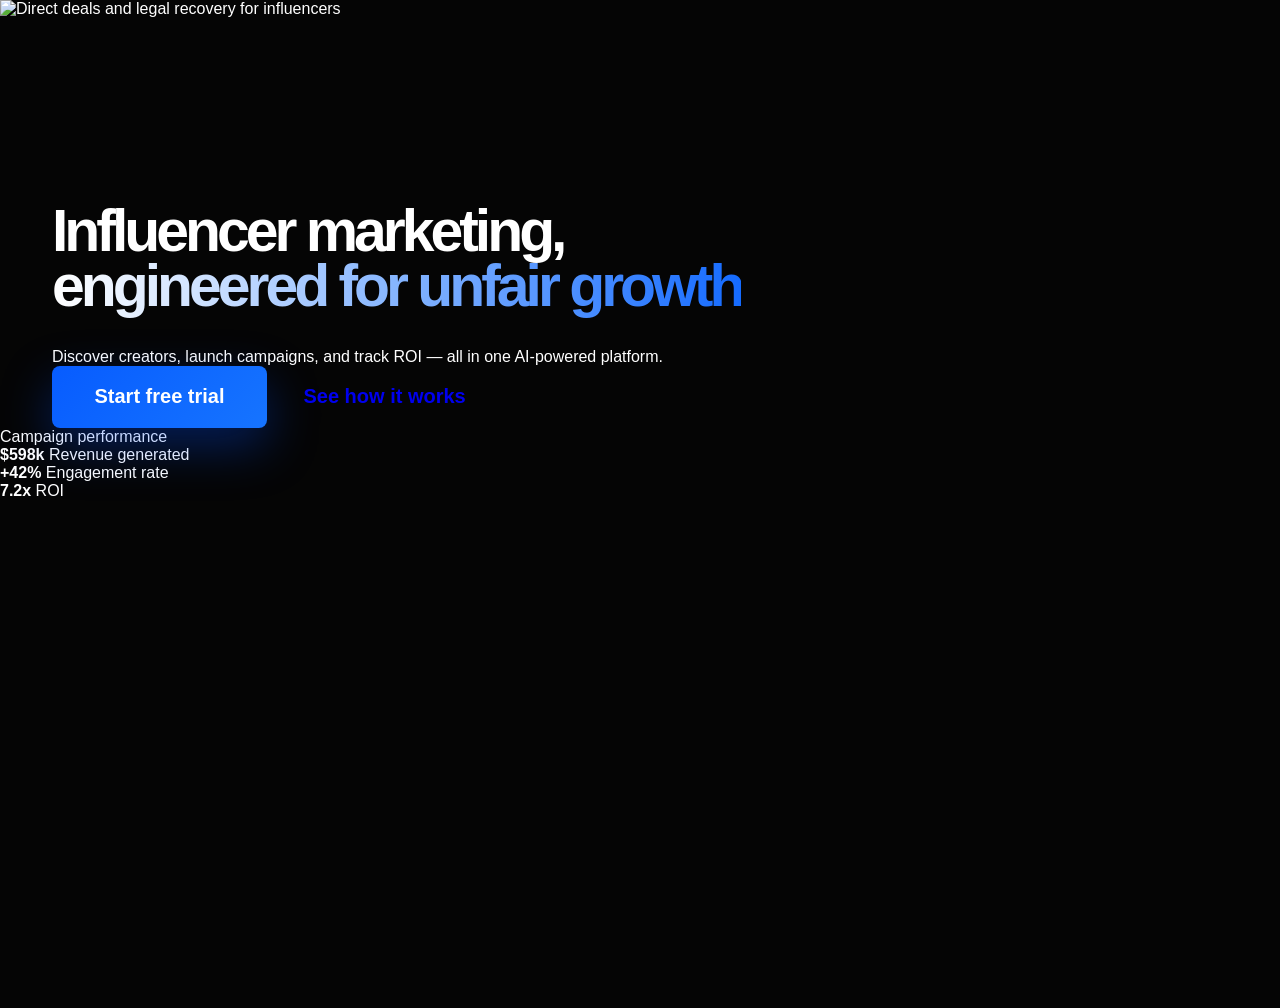
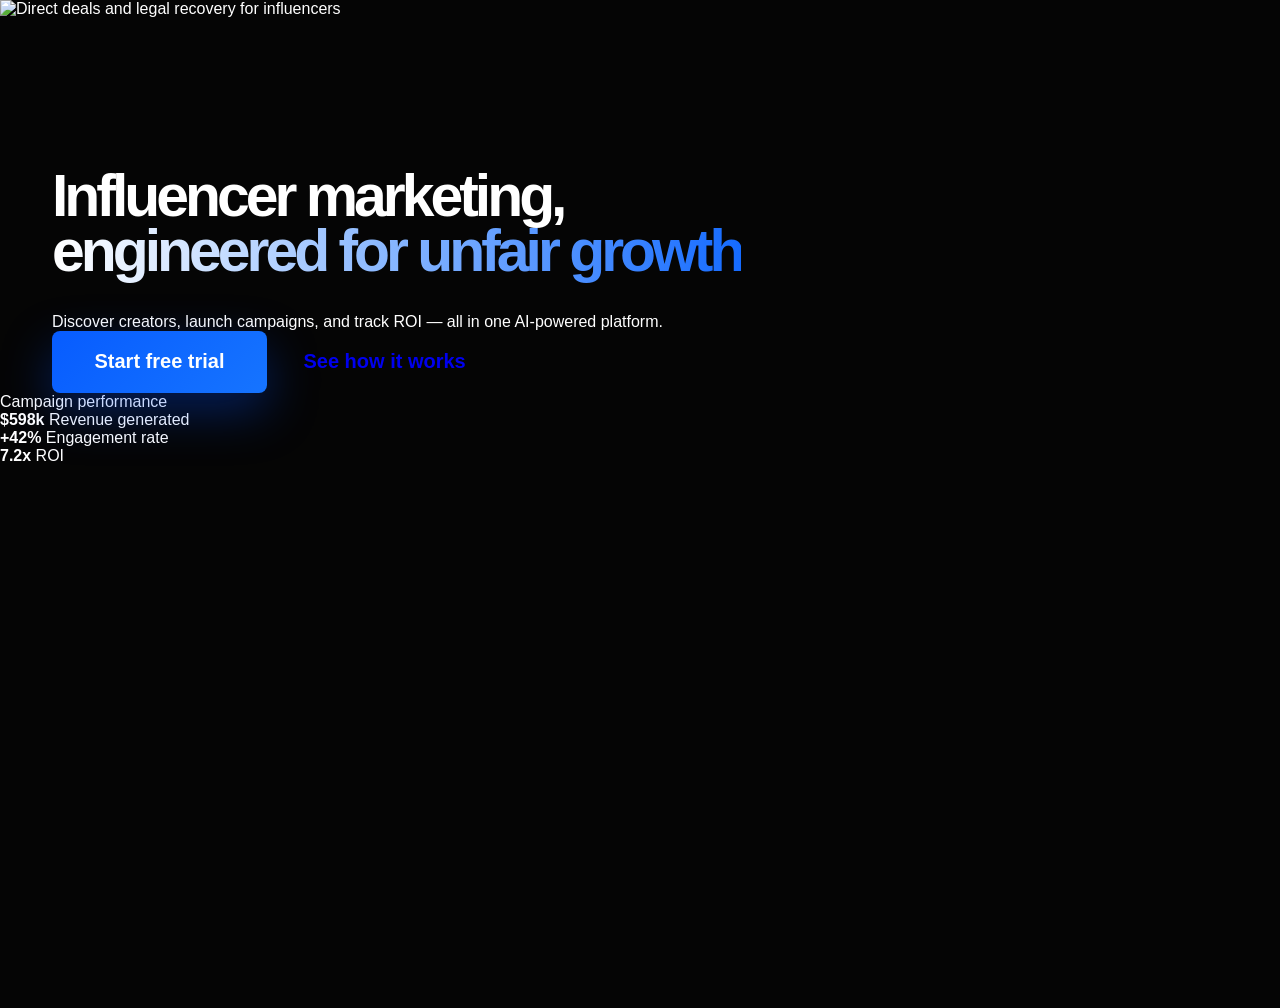

Update style.css

--- a/style.css
+++ b/style.css
@@ -44,14 +44,15 @@ body {
 .nav {
   position: fixed;
 
-  top: 18px;
+  top: 10px;
   left: 50%;
+
   transform: translateX(-50%);
 
-  width: calc(100% - 72px);
+  width: calc(100% - 64px);
   max-width: 1820px;
 
-  height: 92px;
+  height: 72px;
 
   z-index: 999;
 
@@ -59,84 +60,88 @@ body {
   align-items: center;
   justify-content: space-between;
 
-  padding: 0 46px;
+  padding: 0 34px;
 
   background:
     linear-gradient(
       180deg,
-      rgba(8,10,18,.90),
-      rgba(4,6,12,.82)
+      rgba(6,8,14,.84),
+      rgba(4,6,10,.72)
     );
 
-  border: 1px solid rgba(255,255,255,.06);
+  border: 1px solid rgba(255,255,255,.05);
 
-  border-radius: 24px;
+  border-radius: 20px;
 
-  backdrop-filter: blur(28px);
-  -webkit-backdrop-filter: blur(28px);
+  backdrop-filter: blur(22px);
+  -webkit-backdrop-filter: blur(22px);
 
   box-shadow:
-    0 24px 90px rgba(0,0,0,.55),
-    inset 0 1px rgba(255,255,255,.04);
+    0 12px 45px rgba(0,0,0,.42);
 }
 
 .brand {
   display: flex;
+
   align-items: center;
 
-  gap: 18px;
+  gap: 14px;
 
   text-decoration: none;
+
+  user-select: none;
 }
 
 .logo-mark {
-  width: 60px;
-  height: 60px;
+  width: 46px;
+  height: 46px;
 
   display: flex;
   align-items: center;
   justify-content: center;
 
-  border-radius: 18px;
+  border-radius: 14px;
 
   background:
     linear-gradient(
       180deg,
-      rgba(15,22,48,.96),
-      rgba(6,9,18,.96)
+      rgba(14,22,50,.95),
+      rgba(5,8,16,.95)
     );
 
-  border: 1px solid rgba(130,170,255,.28);
+  border: 1px solid rgba(130,170,255,.22);
 
   color: #9fc2ff;
 
-  font-size: 24px;
+  font-size: 18px;
+
   font-weight: 900;
 
   letter-spacing: -.08em;
 
   box-shadow:
-    0 0 36px rgba(65,120,255,.18);
+    0 0 20px rgba(60,120,255,.12);
 }
 
 .brand-name {
   display: flex;
+
   align-items: center;
 }
 
 .brand-name strong {
   color: #ffffff;
 
-  font-size: 34px;
+  font-size: 22px;
 
-  font-weight: 900;
+  font-weight: 850;
 
   line-height: 1;
 
-  letter-spacing: -.06em;
+  letter-spacing: -.05em;
 
   text-shadow:
-    0 0 18px rgba(100,140,255,.08);
+    0 0 12px rgba(120,160,255,.08);
 }
 
 .nav-links {
@@ -144,21 +149,21 @@ body {
 
   align-items: center;
 
-  gap: 42px;
+  gap: 32px;
 }
 
 .nav-links a {
   position: relative;
 
-  color: rgba(255,255,255,.60);
+  color: rgba(255,255,255,.58);
 
   text-decoration: none;
 
-  font-size: 13px;
+  font-size: 12px;
 
   font-weight: 800;
 
-  letter-spacing: .18em;
+  letter-spacing: .14em;
 
   text-transform: uppercase;
 
@@ -179,16 +184,18 @@ body {
   position: absolute;
 
   left: 0;
-  bottom: -10px;
+  bottom: -8px;
 
   width: 0;
 
   height: 2px;
 
+  border-radius: 999px;
+
   background:
     linear-gradient(
       90deg,
-      #7aaeff,
+      #88b8ff,
       #2d7dff
     );
 
@@ -204,13 +211,12 @@ body {
 
   z-index: 2;
 
-  padding: 185px 0 0 72px;
+  padding: 150px 0 0 72px;
 }
 
 .left {
   max-width: 690px;
 }
-
 .eyebrow {
   width: fit-content;
   padding: 8px 15px;
